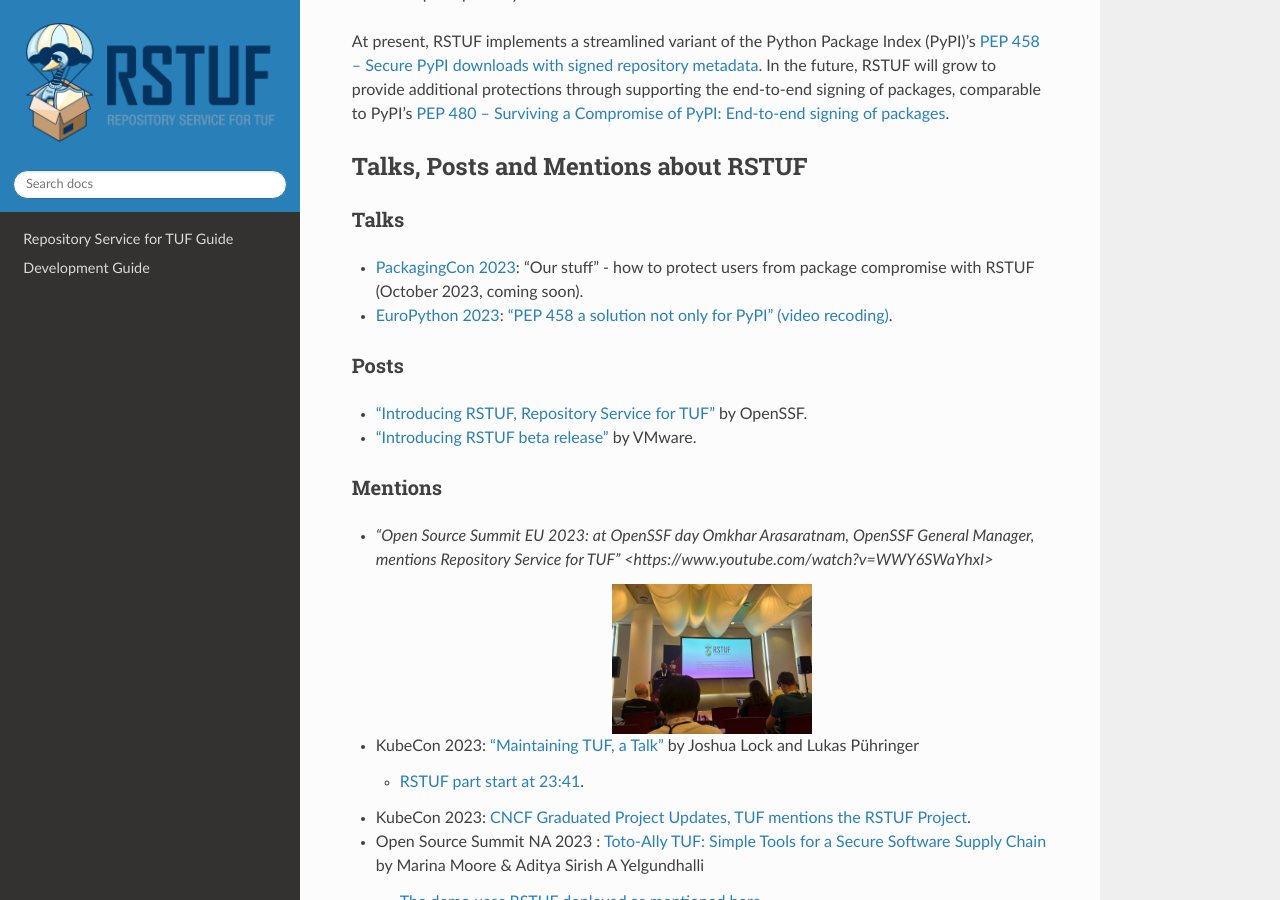
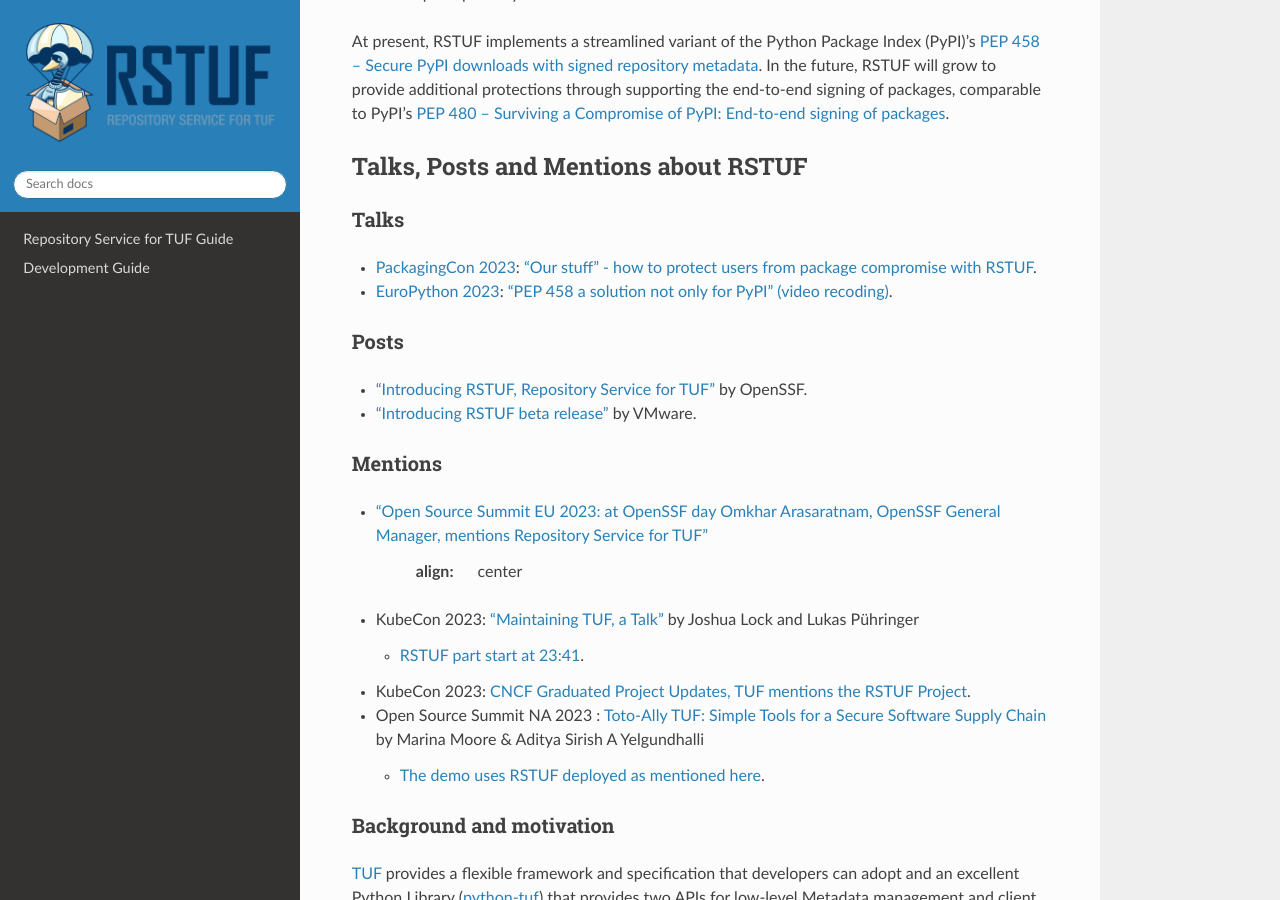
Before and after one commit to repository-service-tuf/repository-service-tuf, a Sphinx documentation site: the page built from docs/source/index.rst, in a window 1280 px wide and 900 px high, scrolled down 2615 px. Built offline with Sphinx 7.4.7 and the Read the Docs theme 2.0.0, drawn with Linux system fonts in a browser that asks for light colours.

Commit message:
Apply suggestions from code review
Co-authored-by: Kairo Araujo <kairo@kairo.eti.br>

```diff
--- a/docs/source/index.rst
+++ b/docs/source/index.rst
@@ -77,7 +77,7 @@ Talks
 =====
 
 * `PackagingCon 2023 <https://cfp.packaging-con.org/2023/talk/997FQK/>`_:
-  “Our stuff” - how to protect users from package compromise with RSTUF (October 2023, coming soon).
+  `“Our stuff” - how to protect users from package compromise with RSTUF <https://www.youtube.com/live/mYzqeS2d96A?si=cqQUH5J5wDPrOQFb&t=3801>`_.
 * `EuroPython 2023 <https://ep2023.europython.eu/session/pep-458-a-solution-not-only-for-pypi>`_:
   `"PEP 458 a solution not only for PyPI" (video recoding) <https://www.youtube.com/watch?v=8pnOpfvhT9o>`_.
 
@@ -95,10 +95,8 @@ Mentions
 ========
 
 * `"Open Source Summit EU 2023: at OpenSSF day Omkhar Arasaratnam, OpenSSF General Manager, mentions
-  Repository Service for TUF" <https://www.youtube.com/watch?v=WWY6SWaYhxI>`
+  Repository Service for TUF" <https://youtu.be/WWY6SWaYhxI?si=bT34fgeQquWWh8ga>`_
 
-  .. image:: ./_static/images/rstuf_openssf_day_openssf_eu_2023.jpg
-    :width: 200
     :align: center
 
 
```
